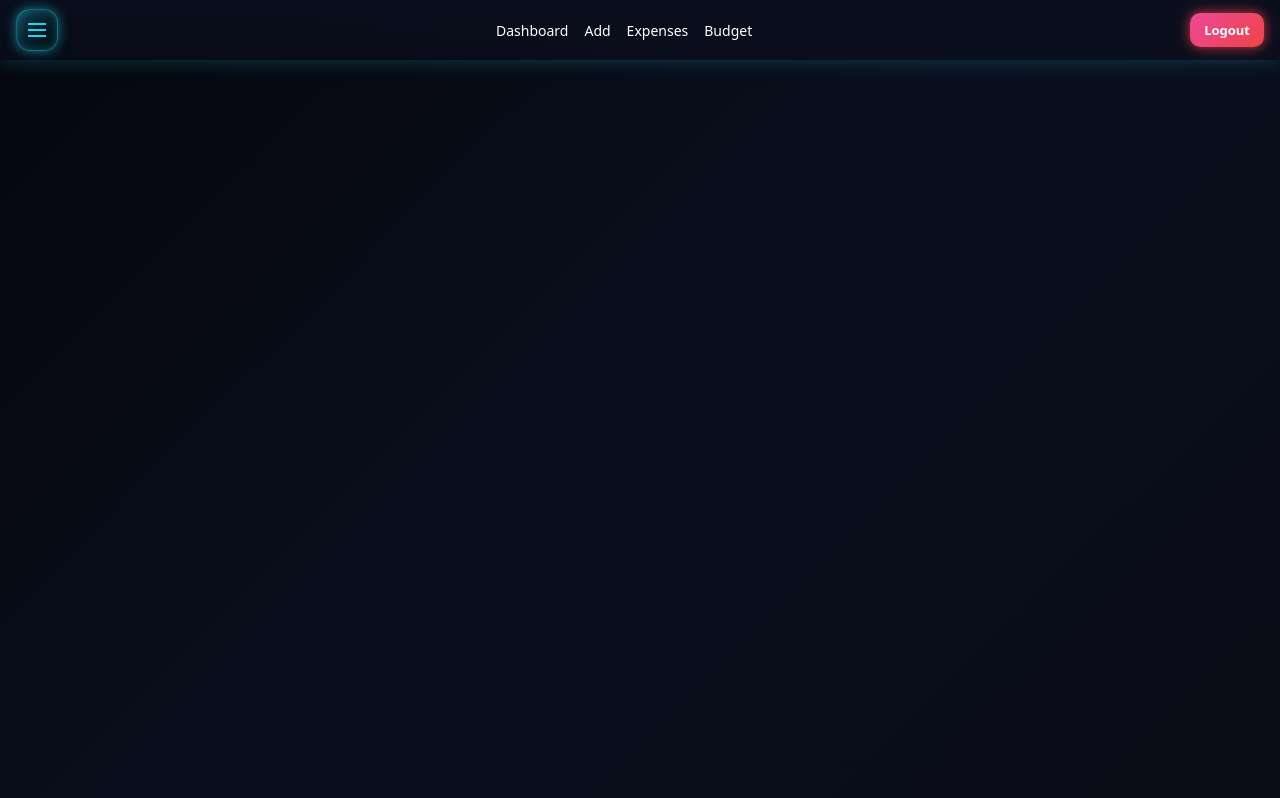
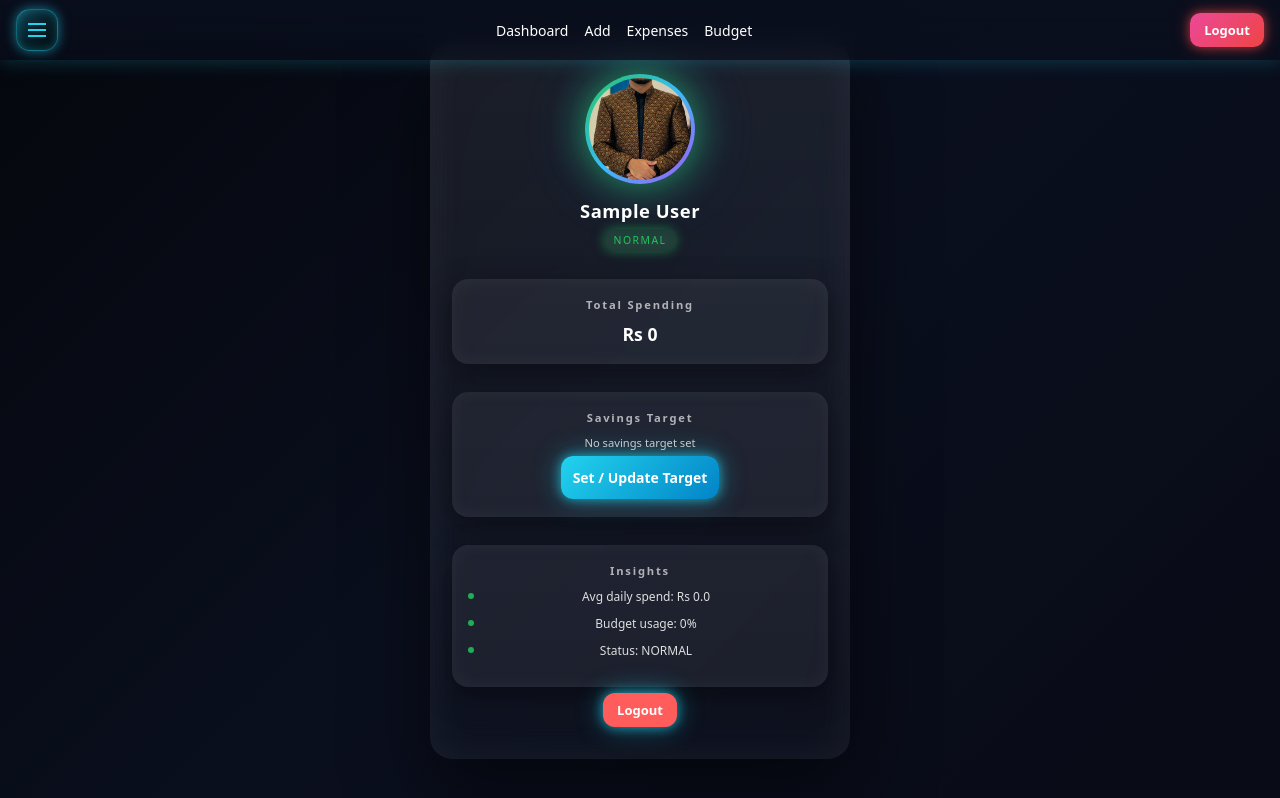
Before and after one commit to Abdullah-819/ExpenseTracker-ReactJS, a React (Vite) app: page /profile in a window 1280 px wide. Built offline with nearby package versions, Linux system fonts and the light colour scheme; sample sign-in values are in the browser's storage.

Commit message:
Profile settings

```diff
--- a/src/App.jsx
+++ b/src/App.jsx
@@ -10,6 +10,7 @@ import Dashboard from "./pages/Dashboard"
 import Expenses from "./pages/Expenses"
 import AddExpense from "./pages/AddExpense"
 import Budget from "./pages/Budget"
+import Profile from "./pages/Profile"
 
 function App() {
   const { user, loading } = useAuth()
@@ -50,6 +51,7 @@ function App() {
       />
 
       <Routes>
+        <Route path="/profile" element={<Profile />} />
         <Route path="/" element={<Dashboard />} />
         <Route path="/dashboard" element={<Navigate to="/" />} />
         <Route path="/expenses" element={<Expenses />} />
--- a/src/components/MobileMenu.jsx
+++ b/src/components/MobileMenu.jsx
@@ -81,6 +81,14 @@ function MobileMenu({ open, onClose }) {
         >
           Dashboard
         </Link>
+        <Link
+  to="/profile"
+  onClick={onClose}
+  className={pathname === "/profile" ? "active" : ""}
+>
+  Profile
+</Link>
+
       </div>
     </div>
   )
--- a/src/data/users.js
+++ b/src/data/users.js
@@ -8,5 +8,10 @@ export const users = [
     username: "user1",
     password: "user123",
     name: "User One"
+  },
+  {
+    username: "Admin Lite",
+    password: "123",
+    name: "testingman"
   }
 ]
--- a/src/index.css
+++ b/src/index.css
@@ -878,88 +878,176 @@ justify-content: center;
 
 
 
-.hero-insight {
+.profile-card {
   text-align: center;
-  margin: 6px 0 16px;
-  font-size: 0.95rem;
-  opacity: 0.8;
+  padding: 32px 22px;
+  background: linear-gradient(
+    180deg,
+    rgba(255,255,255,0.08),
+    rgba(255,255,255,0.02)
+  );
+  backdrop-filter: blur(18px);
+  border-radius: 22px;
+  box-shadow:
+    0 30px 80px rgba(0,0,0,0.55),
+    inset 0 0 40px rgba(255,255,255,0.06);
+  animation: fadeUp 0.6s ease;
 }
 
-.user-badge {
-  display: flex;
-  justify-content: center;
-  gap: 10px;
-  font-size: 0.75rem;
-  opacity: 0.7;
+.profile-top {
+  margin-bottom: 26px;
+  position: relative;
 }
 
-.user-badge .role {
-  padding: 2px 6px;
-  border-radius: 6px;
-  background: rgba(255,255,255,0.1);
+.profile-pic {
+  width: 110px;
+  height: 110px;
+  border-radius: 50%;
+  margin: auto;
+  padding: 4px;
+  background: linear-gradient(
+    135deg,
+    #22c55e,
+    #38bdf8,
+    #a855f7
+  );
+  box-shadow:
+    0 0 35px rgba(34,197,94,0.6),
+    0 0 60px rgba(56,189,248,0.3);
 }
 
-.timeline {
-  height: 6px;
-  background: rgba(255,255,255,0.08);
-  border-radius: 10px;
-  overflow: hidden;
-  margin: 14px 0 6px;
+.profile-pic img {
+  width: 100%;
+  height: 100%;
+  border-radius: 50%;
+  object-fit: cover;
+  background: #000;
 }
 
-.timeline-fill {
-  height: 100%;
-  background: linear-gradient(90deg, #22c55e, #facc15, #ef4444);
-  animation: grow 0.8s ease;
+.profile-top h2 {
+  margin-top: 14px;
+  font-size: 1.15rem;
+  letter-spacing: 0.5px;
 }
 
-.timeline-text {
-  font-size: 0.7rem;
-  text-align: center;
-  opacity: 0.6;
+.status {
+  margin-top: 6px;
+  display: inline-block;
+  padding: 4px 10px;
+  border-radius: 999px;
+  font-size: 0.65rem;
+  letter-spacing: 1.5px;
+  backdrop-filter: blur(6px);
+  text-transform: uppercase;
 }
 
-.stats {
-  display: flex;
-  justify-content: space-around;
-  margin-top: 14px;
+.status.normal {
+  color: #22c55e;
+  background: rgba(34,197,94,0.15);
+  box-shadow: 0 0 12px rgba(34,197,94,0.5);
 }
 
-.stats span {
-  font-size: 0.65rem;
-  opacity: 0.6;
+.status.high {
+  color: #facc15;
+  background: rgba(250,204,21,0.15);
+  box-shadow: 0 0 12px rgba(250,204,21,0.5);
 }
 
-.stats strong {
-  display: block;
-  font-size: 0.9rem;
+.status.critical {
+  color: #ef4444;
+  background: rgba(239,68,68,0.15);
+  box-shadow: 0 0 18px rgba(239,68,68,0.8);
+  animation: pulseDanger 1.4s infinite;
 }
 
-.alert {
-  margin-top: 12px;
-  padding: 10px;
-  border-radius: 10px;
-  text-align: center;
-  font-size: 0.8rem;
-  animation: pulse 1.5s infinite;
+.profile-section {
+  margin-top: 28px;
+  padding: 18px 16px;
+  border-radius: 16px;
+  background: rgba(255,255,255,0.05);
+  box-shadow:
+    inset 0 0 20px rgba(255,255,255,0.05),
+    0 10px 30px rgba(0,0,0,0.4);
 }
 
-.alert.danger {
-  background: rgba(239,68,68,0.15);
-  color: #ef4444;
+.profile-section h4 {
+  font-size: 0.7rem;
+  letter-spacing: 1.8px;
+  opacity: 0.65;
+  margin-bottom: 10px;
 }
 
-.alert.warning {
-  background: rgba(250,204,21,0.15);
-  color: #facc15;
+.profile-section strong {
+  font-size: 1.1rem;
+  display: block;
 }
 
-@keyframes pulse {
-  0% { opacity: 0.6; }
-  50% { opacity: 1; }
-  100% { opacity: 0.6; }
+.saving-bar {
+  height: 10px;
+  margin-top: 12px;
+  background: rgba(255,255,255,0.12);
+  border-radius: 999px;
+  overflow: hidden;
+  box-shadow: inset 0 0 10px rgba(0,0,0,0.6);
 }
 
-@keyframes grow {
-  from { width: 0; }
+.saving-fill {
+  height: 100%;
+  background: linear-gradient(
+    90deg,
+    #22c55e,
+    #4ade80,
+    #38bdf8
+  );
+  box-shadow: 0 0 18px rgba(34,197,94,0.9);
+  animation: grow 0.9s ease;
 }
+
+.saving-text {
+  margin-top: 10px;
+  font-size: 0.7rem;
+  opacity: 0.75;
+}
+
+.insights {
+  list-style: none;
+  padding: 0;
+  margin-top: 8px;
+}
+
+.insights li {
+  font-size: 0.75rem;
+  margin: 10px 0;
+  padding-left: 12px;
+  position: relative;
+  opacity: 0.85;
+}
+
+.insights li::before {
+  content: "";
+  position: absolute;
+  left: 0;
+  top: 50%;
+  width: 6px;
+  height: 6px;
+  border-radius: 50%;
+  background: #22c55e;
+  transform: translateY(-50%);
+}
+
+@keyframes fadeUp {
+  from {
+    opacity: 0;
+    transform: translateY(16px) scale(0.96);
+  }
+  to {
+    opacity: 1;
+    transform: translateY(0) scale(1);
+  }
+}
+
+@keyframes pulseDanger {
+  0% { box-shadow: 0 0 10px rgba(239,68,68,0.4); }
+  50% { box-shadow: 0 0 26px rgba(239,68,68,1); }
+  100% { box-shadow: 0 0 10px rgba(239,68,68,0.4); }
+}
--- /dev/null
+++ b/src/pages/Profile.jsx
@@ -0,0 +1,99 @@
+import { useAuth } from "../hooks/useAuth"
+import { useExpenses } from "../hooks/useExpenses"
+import { Link } from "react-router-dom"
+import avatar from "../assets/avatar.jpeg"
+
+function Profile() {
+  const { user } = useAuth()
+  const {
+    budget,
+    totalSpent,
+    savingTarget
+  } = useExpenses()
+
+  const spendRatio = budget ? totalSpent / budget : 0
+
+  const status =
+    spendRatio < 0.6
+      ? "NORMAL"
+      : spendRatio < 0.85
+      ? "HIGH"
+      : "CRITICAL"
+
+  const savedAmount =
+    savingTarget && savingTarget > totalSpent
+      ? savingTarget - totalSpent
+      : 0
+
+  const savedPercent =
+    savingTarget
+      ? Math.min((savedAmount / savingTarget) * 100, 100)
+      : 0
+
+  return (
+    <div className="page">
+      <div className="card profile-card">
+        <div className="profile-top">
+          <div className="profile-pic">
+            <img src={avatar} alt="Profile" />
+          </div>
+
+          <h2>{user.name}</h2>
+
+          <span className={`status ${status.toLowerCase()}`}>
+            {status}
+          </span>
+        </div>
+
+        <div className="profile-section">
+          <h4>Total Spending</h4>
+          <strong>Rs {totalSpent}</strong>
+        </div>
+
+        <div className="profile-section">
+          <h4>Savings Target</h4>
+
+          {savingTarget ? (
+            <>
+              <div className="saving-bar">
+                <div
+                  className="saving-fill"
+                  style={{ width: `${savedPercent}%` }}
+                />
+              </div>
+
+              <p className="saving-text">
+                Rs {savedAmount} saved of Rs {savingTarget}
+              </p>
+            </>
+          ) : (
+            <p className="saving-text">
+              No savings target set
+            </p>
+          )}
+
+          <Link to="/set-savings">
+            <button className="secondary-btn">
+              Set / Update Target
+            </button>
+          </Link>
+        </div>
+
+        <div className="profile-section">
+          <h4>Insights</h4>
+          <ul className="insights">
+            <li>Avg daily spend: Rs {(totalSpent / 30).toFixed(1)}</li>
+            <li>Budget usage: {Math.round(spendRatio * 100)}%</li>
+            <li>Status: {status}</li>
+          </ul>
+        </div>
+
+        <Link to="/logout">
+          <button className="danger-btn">Logout</button>
+        </Link>
+      </div>
+    </div>
+  )
+}
+
+export default Profile
```
Also changed, not shown: src/assets/avatar.jpeg (added).
